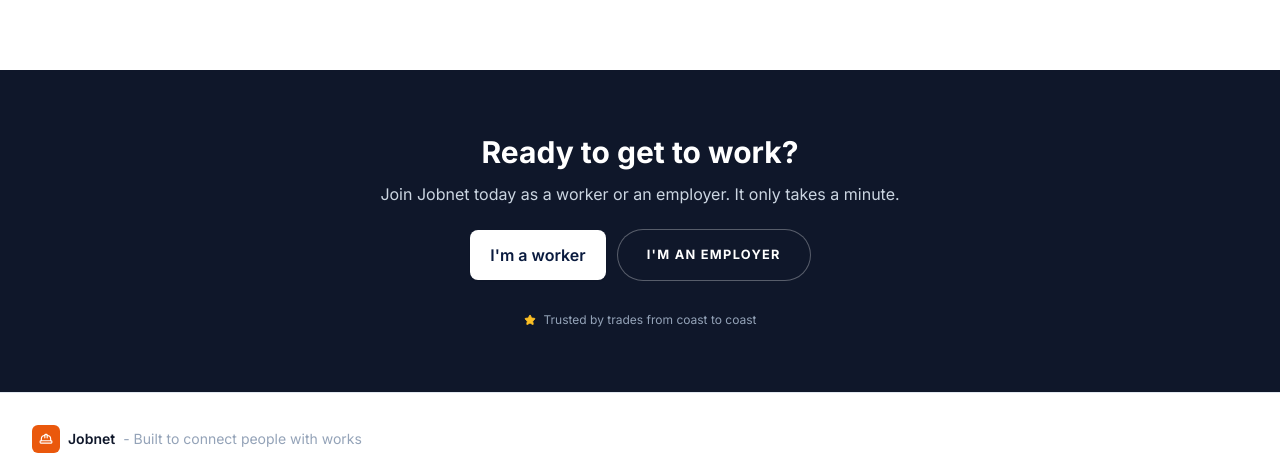
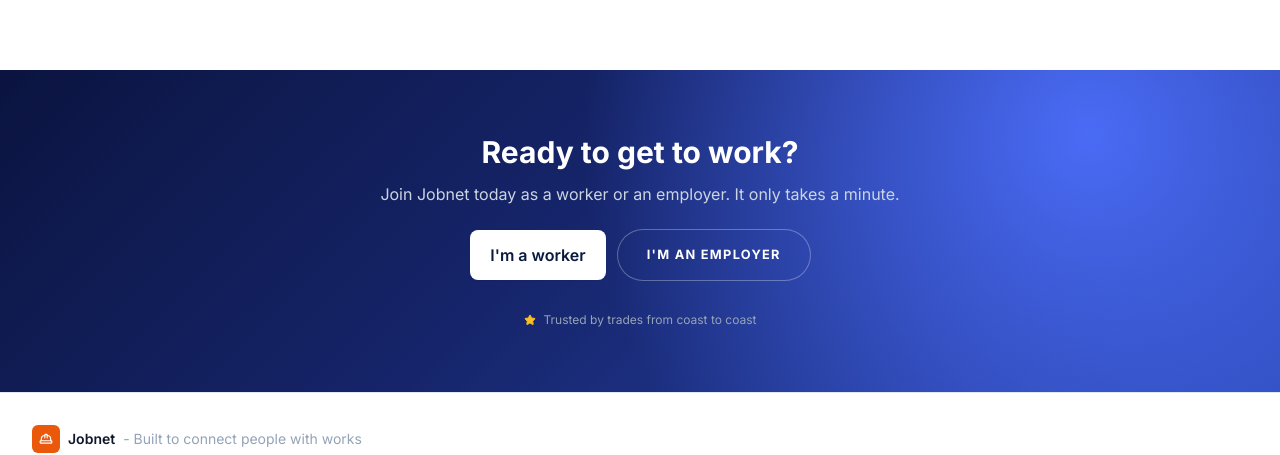
Before and after one commit to xbgmaster/CCTB_Capstone_Frontend, a React (Vite) app: page / in a window 1280 px wide. Shown: the part 1636-2091 px from the top of the page. Built offline with nearby package versions, Linux system fonts and the light colour scheme; no server answers.

Commit message:
added bg hero to last section in landing page

```diff
--- a/src/pages/public/LandingPage.jsx
+++ b/src/pages/public/LandingPage.jsx
@@ -268,7 +268,7 @@ export default function LandingPage() {
 				</div>
 			</section>
 
-			<section className='bg-ink-900 py-16'>
+			<section className='hero-bg bg-ink-900 py-16'>
 				<div className='mx-auto max-w-3xl px-4 text-center sm:px-6 lg:px-8'>
 					<h2 className='text-3xl font-bold text-white'>
 						Ready to get to work?
```
